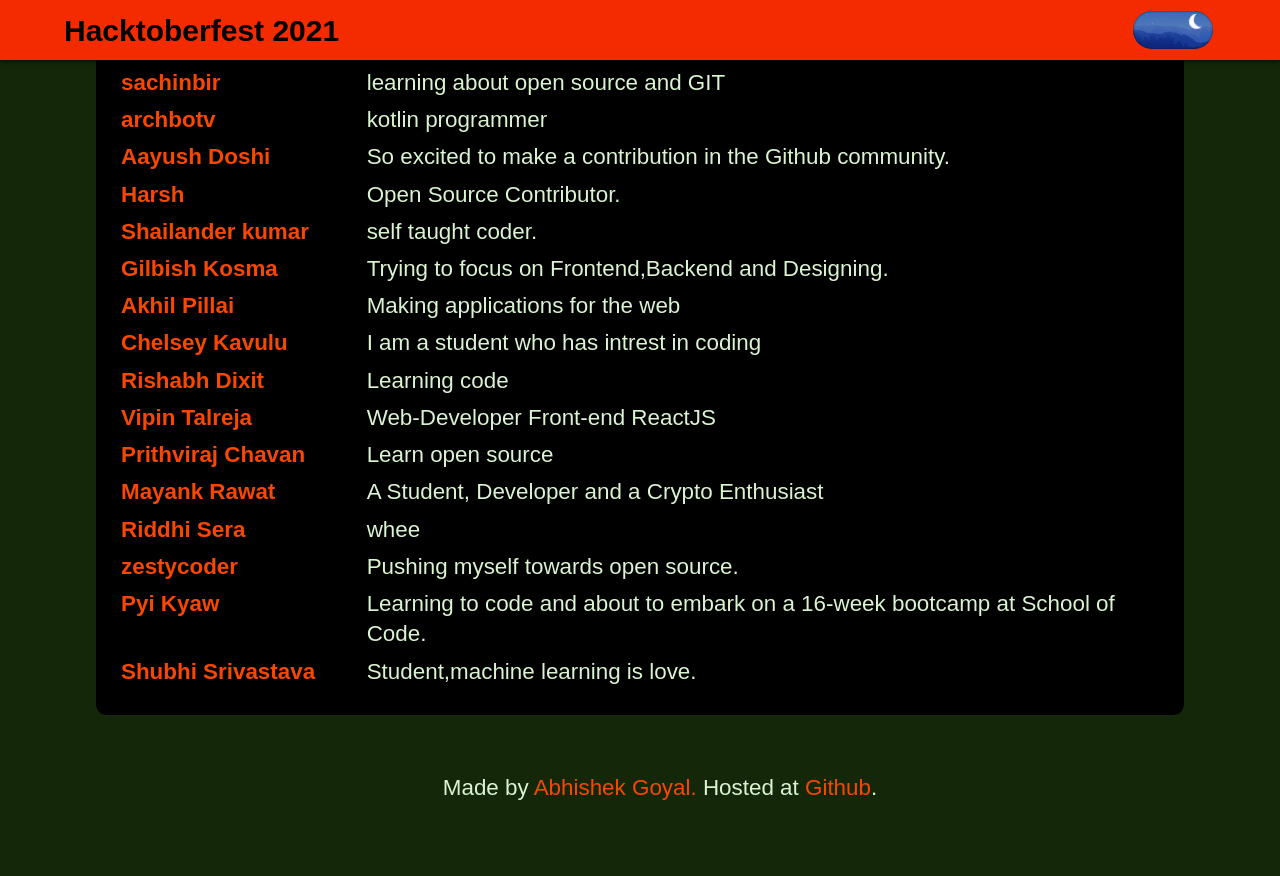
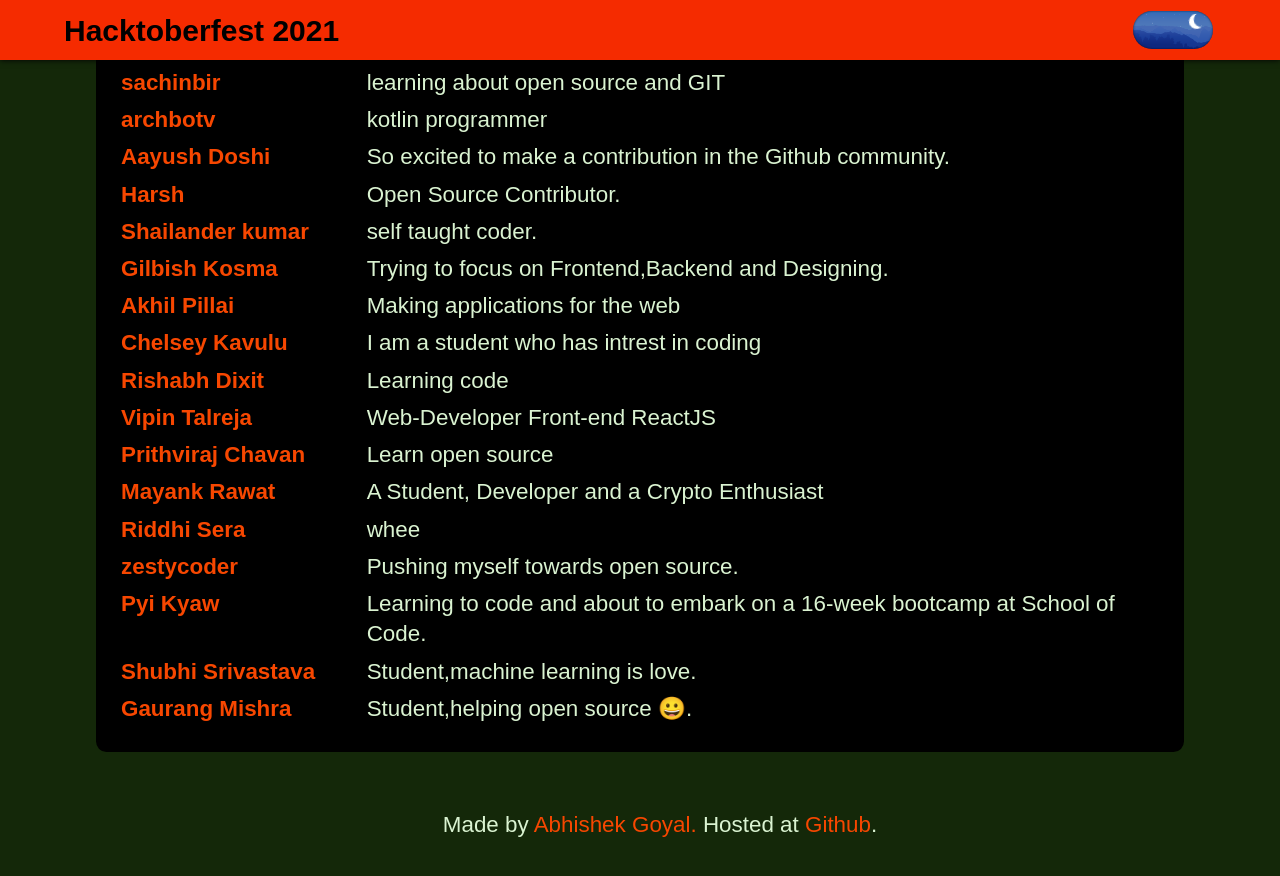
Before and after one commit to ABHISHEK-G0YAL/Hacktoberfest-2021, a Jekyll site: the page built from index.md, in a window 1280 px wide and 900 px high, scrolled down 2401 px. Shown: the top 876 px of the window. Built offline with Jekyll 4.4.1, drawn with Linux system fonts in a browser that asks for light colours.

Commit message:
Added Gaurangseven

```diff
--- a/index.md
+++ b/index.md
@@ -73,3 +73,4 @@ layout: default
 **[zestycoder](https://github.com/zestycoder)** | Pushing myself towards open source.
 **[Pyi Kyaw](https://github.com/burmanp)** | Learning to code and about to embark on a 16-week bootcamp at School of Code.
 **[Shubhi Srivastava](https://github.com/shubhi13)** | Student,machine learning is love.
+**[Gaurang Mishra](https://github.com/Gaurangseven)** | Student,helping open source 😀.
```
